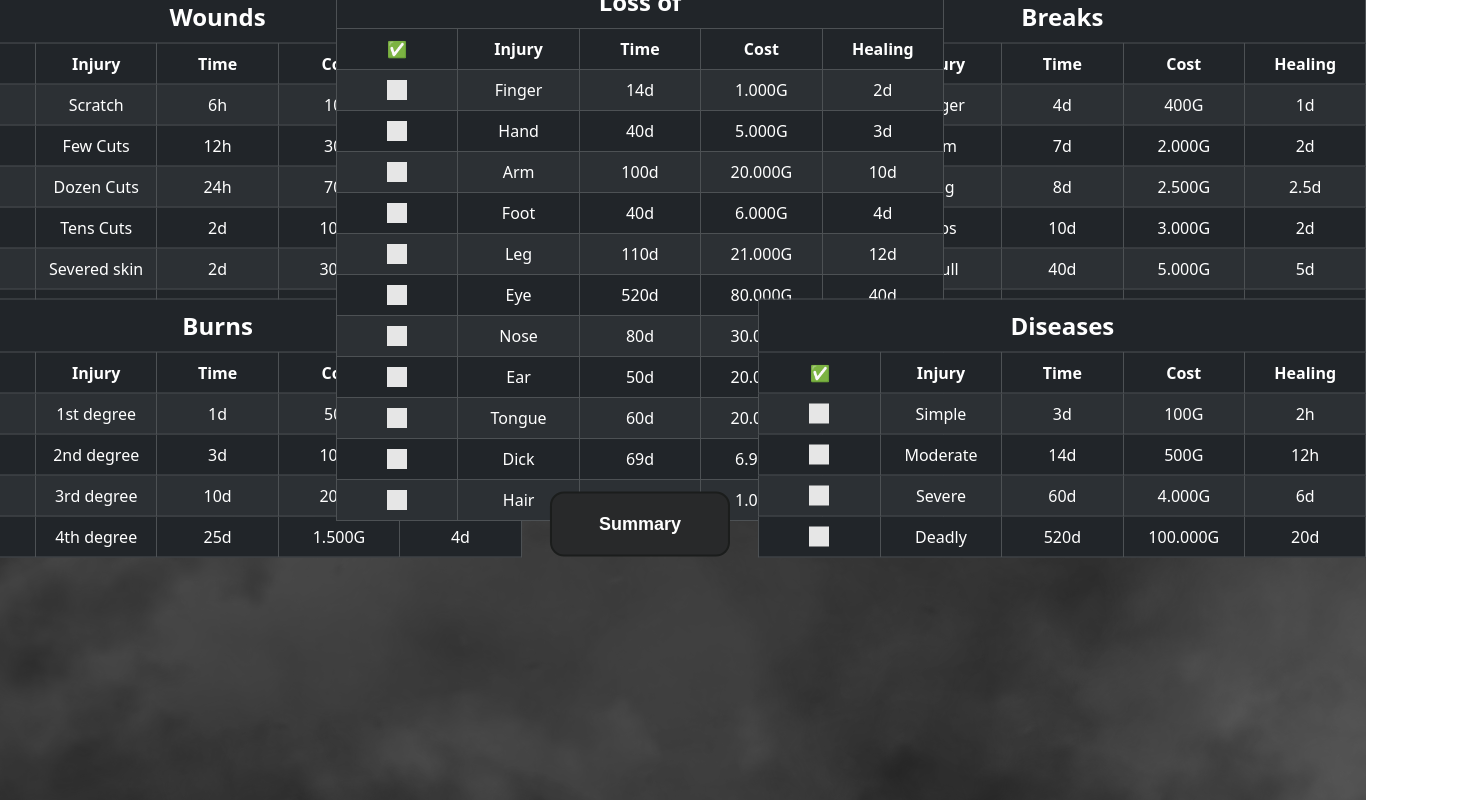
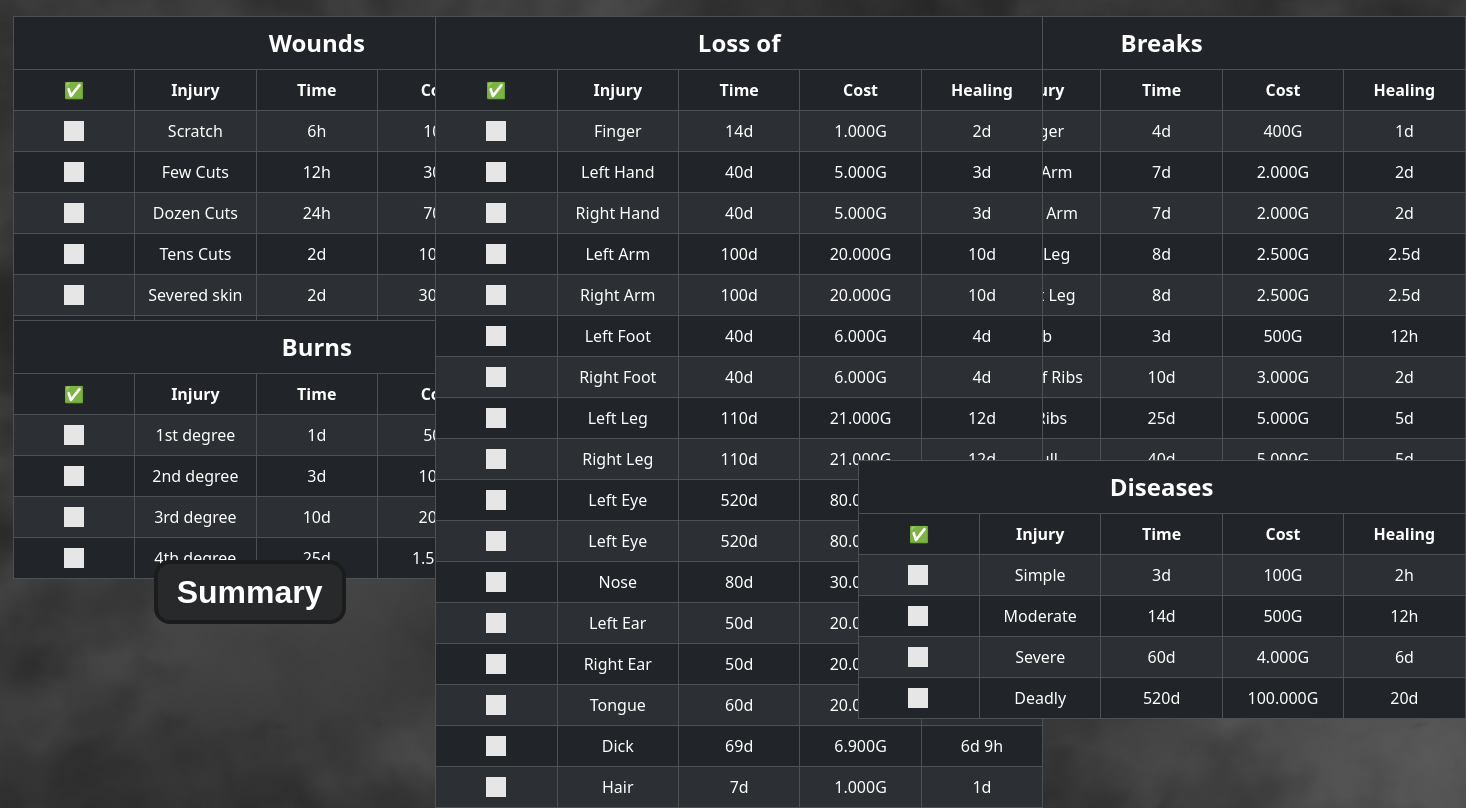
Before and after one commit to Setiver/Heal, a React (Create React App) app in the folder heal/: page / in a window 1280 px wide. Shown: the whole page, 1466 px wide, since content can reach past the window. Built offline with nearby package versions, Linux system fonts and the light colour scheme.

Commit message:
little changes in css

```diff
--- a/heal/src/App.css
+++ b/heal/src/App.css
@@ -38,7 +38,6 @@ body {
 .control input:focus ~ .control_indicator {
   background: #cccccc;
 }
-
 .control input:checked ~ .control_indicator {
   background: #fd1214;
 }
@@ -134,59 +133,82 @@ body {
   max-width: 38rem;
   table-layout: fixed;
   position: absolute;
-  transform: translate(-50%, -50%);
   text-align-last: center;
 }
 
 .table-wounds {
-  left: 17%;
-  top: 20%;
+  left: 1%;
+  top: 2%;
 }
 
 .table-burns {
-  left: 17%;
-  top: 53.5%;
+  left: 1%;
+  top: 40%;
 }
+
+@-moz-document url-prefix() {
+  .table-burns {
+    left: 1%;
+    top: 41.5%;
+  }
+}
+
 .table-breaks {
-  left: 83%;
-  top: 20%;
+  top: 2%;
+  left: 67%;
 }
+
 .table-diseases {
-  left: 83%;
-  top: 53.5%;
+  left: 67%;
+  top: 57.5%;
+}
+
+@-moz-document url-prefix() {
+  .table-diseases {
+    left: 67%;
+    top: 60%;
+  }
 }
 
 .table-lossof {
-  left: 50%;
-  top: 31%;
+  top: 2%;
+  left: 34%;
 }
 .table-summary {
-  left: 50%;
-  top: 30%;
+  left: 34%;
+  top: 10%;
 }
 
+/* button summary */
 .button-shower {
   background-color: rgb(40, 41, 42);
-  border-radius: 14px;
-  border: 2px solid #1b1d1c;
+  border-radius: 1rem;
+  border: 0.3rem solid #1b1d1c;
   display: inline-block;
   cursor: pointer;
   color: #ffffff;
   font-family: Arial;
-  font-size: 18px;
+  font-size: 2rem;
   font-weight: bold;
-  padding: 17px 47px;
   text-decoration: none;
   position: absolute;
-  transform: translate(-50%, -50%);
-  top: 65.5%;
-  left: 50%;
+  width: 12rem;
+  height: 4rem;
+  top: 70%;
+  left: 12%;
+}
+
+@-moz-document url-prefix() {
+  .button-shower {
+    top: 72%;
+    left: 12%;
+  }
 }
 
 .button-shower:hover {
   background-color: #5cbf2a;
 }
-
+/* to click outside of summary */
 .blur *:not(.no-blur) {
   filter: blur(0.3rem);
   animation: fadeout 0.3s ease-in-out forwards;
--- a/heal/src/res/main.js
+++ b/heal/src/res/main.js
@@ -2,11 +2,11 @@ import { useState, useEffect } from 'react';
 import { Table } from 'react-bootstrap';
 
 const Heal = () => {
-  const [checked, setChecked] = useState(Array(30).fill(false));
+  const [checked, setChecked] = useState(Array(40).fill(false));
 
-  const [timeHeal, setTimeHeal] = useState(Array(30).fill(0));
-  const [moneyRepair, setMoneyRepair] = useState(Array(30).fill(0));
-  const [timeRepair, setTimeRepair] = useState(Array(30).fill(0));
+  const [timeHeal, setTimeHeal] = useState(Array(40).fill(0));
+  const [moneyRepair, setMoneyRepair] = useState(Array(40).fill(0));
+  const [timeRepair, setTimeRepair] = useState(Array(40).fill(0));
   const [injuryHolder, setInjuryHolder] = useState(Array(30).fill(0));
 
   const [fullTimeHeal, setFullTimeHeal] = useState([]);
@@ -91,13 +91,12 @@ const Heal = () => {
   // ------------------------ //
   return (
     <>
-      <div className="control-group"></div>
       {/* -------------------------- */}
       <div className={`blocker ${show ? 'visible' : ''}`} onClick={show ? handleShowClick : null}>
         <div className={`app ${show ? 'blur' : ''}`}>
           {/* -------------------Wounds------------------- */}
-          <Table
-            className={`table table-success table-dark table-striped table-bordered table-wounds `}>
+          <table
+            className={`table table-success table-dark table-striped table-bordered table-wounds`}>
             <thead>
               <tr className=" table-text-up">
                 <th scope="col" colSpan="5">
@@ -213,7 +212,7 @@ const Heal = () => {
                 <td>12h</td>
               </tr>
             </tbody>
-          </Table>
+          </table>
           {/* -------------------Burns------------------- */}
           <table className="table table-success table-dark table-striped table-bordered table-burns">
             <thead>
@@ -340,12 +339,28 @@ const Heal = () => {
                     <input
                       type="checkbox"
                       checked={checked[10]}
-                      onChange={() => handleCheck(10, 7 * 24, 2000, 2 * 24, 'Arm')}
+                      onChange={() => handleCheck(10, 7 * 24, 2000, 2 * 24, 'Left Arm')}
                     />
                     <div className="control_indicator"></div>
                   </label>
                 </th>
-                <td>Arm</td>
+                <td>Left Arm</td>
+                <td>7d</td>
+                <td>2.000G</td>
+                <td>2d</td>
+              </tr>
+              <tr>
+                <th scope="row">
+                  <label className="control control-checkbox">
+                    <input
+                      type="checkbox"
+                      checked={checked[31]}
+                      onChange={() => handleCheck(31, 7 * 24, 2000, 2 * 24, 'Right Arm')}
+                    />
+                    <div className="control_indicator"></div>
+                  </label>
+                </th>
+                <td>Right Arm</td>
                 <td>7d</td>
                 <td>2.000G</td>
                 <td>2d</td>
@@ -356,12 +371,28 @@ const Heal = () => {
                     <input
                       type="checkbox"
                       checked={checked[11]}
-                      onChange={() => handleCheck(11, 8 * 24, 2500, 2.5 * 24, 'Leg')}
+                      onChange={() => handleCheck(11, 8 * 24, 2500, 2.5 * 24, 'Left Leg')}
                     />
                     <div className="control_indicator"></div>
                   </label>
                 </th>
-                <td>Leg</td>
+                <td>Left Leg</td>
+                <td>8d</td>
+                <td>2.500G</td>
+                <td>2.5d</td>
+              </tr>
+              <tr>
+                <th scope="row">
+                  <label className="control control-checkbox">
+                    <input
+                      type="checkbox"
+                      checked={checked[32]}
+                      onChange={() => handleCheck(32, 8 * 24, 2500, 2.5 * 24, 'Right Leg')}
+                    />
+                    <div className="control_indicator"></div>
+                  </label>
+                </th>
+                <td>Right Leg</td>
                 <td>8d</td>
                 <td>2.500G</td>
                 <td>2.5d</td>
@@ -372,15 +403,47 @@ const Heal = () => {
                     <input
                       type="checkbox"
                       checked={checked[12]}
-                      onChange={() => handleCheck(12, 10 * 24, 3000, 2 * 24, 'Ribs')}
+                      onChange={() => handleCheck(12, 3 * 24, 500, 12, 'Rib')}
                     />
                     <div className="control_indicator"></div>
                   </label>
                 </th>
-                <td>Ribs</td>
+                <td>Rib</td>
+                <td>3d</td>
+                <td>500G</td>
+                <td>12h</td>
+              </tr>
+              <tr>
+                <th scope="row">
+                  <label className="control control-checkbox">
+                    <input
+                      type="checkbox"
+                      checked={checked[33]}
+                      onChange={() => handleCheck(33, 10 * 24, 3000, 2 * 24, 'Half of Ribs')}
+                    />
+                    <div className="control_indicator"></div>
+                  </label>
+                </th>
+                <td>Half of Ribs</td>
                 <td>10d</td>
                 <td>3.000G</td>
                 <td>2d</td>
+              </tr>
+              <tr>
+                <th scope="row">
+                  <label className="control control-checkbox">
+                    <input
+                      type="checkbox"
+                      checked={checked[34]}
+                      onChange={() => handleCheck(34, 25 * 24, 5000, 5 * 24, 'All Ribs')}
+                    />
+                    <div className="control_indicator"></div>
+                  </label>
+                </th>
+                <td>All Ribs</td>
+                <td>25d</td>
+                <td>5.000G</td>
+                <td>5d</td>
               </tr>
               <tr>
                 <th scope="row">
@@ -457,12 +520,28 @@ const Heal = () => {
                     <input
                       type="checkbox"
                       checked={checked[16]}
-                      onChange={() => handleCheck(16, 7 * 24, 5000, 1.5 * 24, 'Hand')}
+                      onChange={() => handleCheck(16, 7 * 24, 5000, 1.5 * 24, 'Left Hand')}
                     />
                     <div className="control_indicator"></div>
                   </label>
                 </th>
-                <td>Hand</td>
+                <td>Left Hand</td>
+                <td>40d</td>
+                <td>5.000G</td>
+                <td>3d</td>
+              </tr>
+              <tr>
+                <th scope="row">
+                  <label className="control control-checkbox">
+                    <input
+                      type="checkbox"
+                      checked={checked[35]}
+                      onChange={() => handleCheck(35, 7 * 24, 5000, 1.5 * 24, 'Right Hand')}
+                    />
+                    <div className="control_indicator"></div>
+                  </label>
+                </th>
+                <td>Right Hand</td>
                 <td>40d</td>
                 <td>5.000G</td>
                 <td>3d</td>
@@ -473,12 +552,28 @@ const Heal = () => {
                     <input
                       type="checkbox"
                       checked={checked[17]}
-                      onChange={() => handleCheck(17, 100 * 24, 20000, 10 * 24, 'Arm')}
+                      onChange={() => handleCheck(17, 100 * 24, 20000, 10 * 24, 'Left Arm')}
                     />
                     <div className="control_indicator"></div>
                   </label>
                 </th>
-                <td>Arm</td>
+                <td>Left Arm</td>
+                <td>100d</td>
+                <td>20.000G</td>
+                <td>10d</td>
+              </tr>
+              <tr>
+                <th scope="row">
+                  <label className="control control-checkbox">
+                    <input
+                      type="checkbox"
+                      checked={checked[36]}
+                      onChange={() => handleCheck(36, 100 * 24, 20000, 10 * 24, 'Right Arm')}
+                    />
+                    <div className="control_indicator"></div>
+                  </label>
+                </th>
+                <td>Right Arm</td>
                 <td>100d</td>
                 <td>20.000G</td>
                 <td>10d</td>
@@ -489,12 +584,28 @@ const Heal = () => {
                     <input
                       type="checkbox"
                       checked={checked[18]}
-                      onChange={() => handleCheck(18, 40 * 24, 6000, 4 * 24, 'Foot')}
+                      onChange={() => handleCheck(18, 40 * 24, 6000, 4 * 24, 'Left Foot')}
                     />
                     <div className="control_indicator"></div>
                   </label>
                 </th>
-                <td>Foot</td>
+                <td>Left Foot</td>
+                <td>40d</td>
+                <td>6.000G</td>
+                <td>4d</td>
+              </tr>
+              <tr>
+                <th scope="row">
+                  <label className="control control-checkbox">
+                    <input
+                      type="checkbox"
+                      checked={checked[37]}
+                      onChange={() => handleCheck(37, 40 * 24, 6000, 4 * 24, 'Right Foot')}
+                    />
+                    <div className="control_indicator"></div>
+                  </label>
+                </th>
+                <td>Right Foot</td>
                 <td>40d</td>
                 <td>6.000G</td>
                 <td>4d</td>
@@ -505,12 +616,28 @@ const Heal = () => {
                     <input
                       type="checkbox"
                       checked={checked[19]}
-                      onChange={() => handleCheck(19, 110 * 24, 21000, 12 * 24, 'Leg')}
+                      onChange={() => handleCheck(19, 110 * 24, 21000, 12 * 24, 'Left Leg')}
                     />
                     <div className="control_indicator"></div>
                   </label>
                 </th>
-                <td>Leg</td>
+                <td>Left Leg</td>
+                <td>110d</td>
+                <td>21.000G</td>
+                <td>12d</td>
+              </tr>
+              <tr>
+                <th scope="row">
+                  <label className="control control-checkbox">
+                    <input
+                      type="checkbox"
+                      checked={checked[38]}
+                      onChange={() => handleCheck(38, 110 * 24, 21000, 12 * 24, 'Right Leg')}
+                    />
+                    <div className="control_indicator"></div>
+                  </label>
+                </th>
+                <td>Right Leg</td>
                 <td>110d</td>
                 <td>21.000G</td>
                 <td>12d</td>
@@ -521,12 +648,28 @@ const Heal = () => {
                     <input
                       type="checkbox"
                       checked={checked[20]}
-                      onChange={() => handleCheck(20, 520 * 24, 80000, 40 * 24, 'Eye')}
+                      onChange={() => handleCheck(20, 520 * 24, 80000, 40 * 24, 'Left Eye')}
                     />
                     <div className="control_indicator"></div>
                   </label>
                 </th>
-                <td>Eye</td>
+                <td>Left Eye</td>
+                <td>520d</td>
+                <td>80.000G</td>
+                <td>40d</td>
+              </tr>
+              <tr>
+                <th scope="row">
+                  <label className="control control-checkbox">
+                    <input
+                      type="checkbox"
+                      checked={checked[39]}
+                      onChange={() => handleCheck(39, 520 * 24, 80000, 40 * 24, 'Left Eye')}
+                    />
+                    <div className="control_indicator"></div>
+                  </label>
+                </th>
+                <td>Left Eye</td>
                 <td>520d</td>
                 <td>80.000G</td>
                 <td>40d</td>
@@ -553,12 +696,28 @@ const Heal = () => {
                     <input
                       type="checkbox"
                       checked={checked[22]}
-                      onChange={() => handleCheck(22, 50 * 24, 20000, 6 * 24, 'Ear')}
+                      onChange={() => handleCheck(22, 50 * 24, 20000, 6 * 24, 'Left Ear')}
                     />
                     <div className="control_indicator"></div>
                   </label>
                 </th>
-                <td>Ear</td>
+                <td>Left Ear</td>
+                <td>50d</td>
+                <td>20.000G</td>
+                <td>6d</td>
+              </tr>
+              <tr>
+                <th scope="row">
+                  <label className="control control-checkbox">
+                    <input
+                      type="checkbox"
+                      checked={checked[40]}
+                      onChange={() => handleCheck(40, 50 * 24, 20000, 6 * 24, 'Right Ear')}
+                    />
+                    <div className="control_indicator"></div>
+                  </label>
+                </th>
+                <td>Right Ear</td>
                 <td>50d</td>
                 <td>20.000G</td>
                 <td>6d</td>
@@ -613,6 +772,7 @@ const Heal = () => {
               </tr>
             </tbody>
           </table>
+
           {/* -------------------Diseases------------------- */}
           <table className="table table-success table-dark table-striped table-bordered table-diseases ">
             <thead>
@@ -708,7 +868,7 @@ const Heal = () => {
       {show === true ? (
         <table className="table table-success table-dark table-striped table-bordered table-summary no-blur ">
           <thead>
-            <tr className=" table-text-up">
+            <tr className="table-text-up">
               <th scope="col" colSpan="5">
                 Summary
               </th>
```
